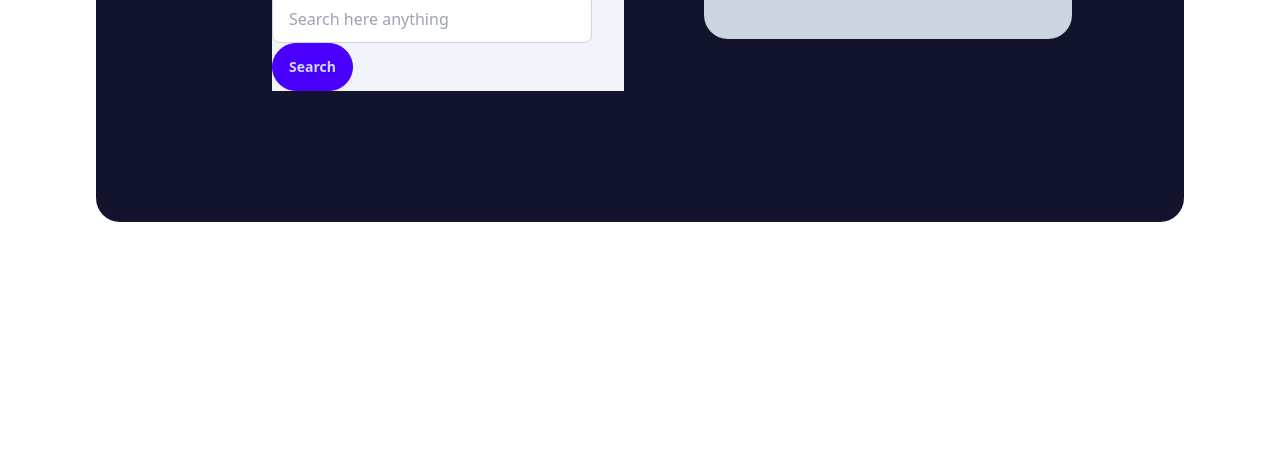
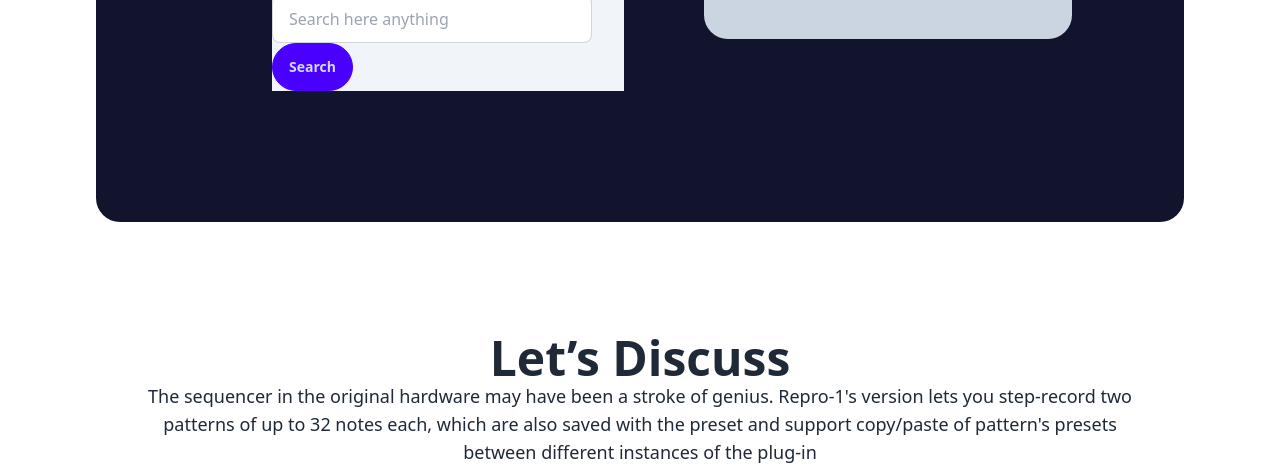
Before and after one commit to alamin601078/poribohon, a plain HTML site: page index.html in a window 1280 px wide. Shown: the part 448-914 px from the top of the page. Before the commit the page ends 800 px from the top, so only its background shows below. Drawn offline with nearby package versions, Linux system fonts and the light colour scheme.

Commit message:
lets Discuse ~Content

```diff
--- a/index.html
+++ b/index.html
@@ -50,7 +50,7 @@
             </div>
           </div>
     </nav>
-    <main>
+    <main class="gap-28">
         <!-- Welcome section -->
         <section>
             <div class="hero h-[550px] bg-[#12132D] rounded-3xl p-24">
@@ -86,6 +86,15 @@
             </div>
           </section>
 
+          <!-- Let’s Discuss -->
+        <section class="pt-28">
+            <!--  Discuss  content-->
+            <div class="text-center gap-6">
+                <h1 class=" text-5xl font-bold">Let’s Discuss</h1>
+                <p class="px-9 text-lg">The sequencer in the original hardware may have been a stroke of genius. Repro-1's version lets you step-record two patterns of up to 32 notes each, which are also saved with the preset and support copy/paste of pattern's presets between different instances of the plug-in</p>
+            </div>
+
+         </section>
     </main>
     <footer>
 
```
